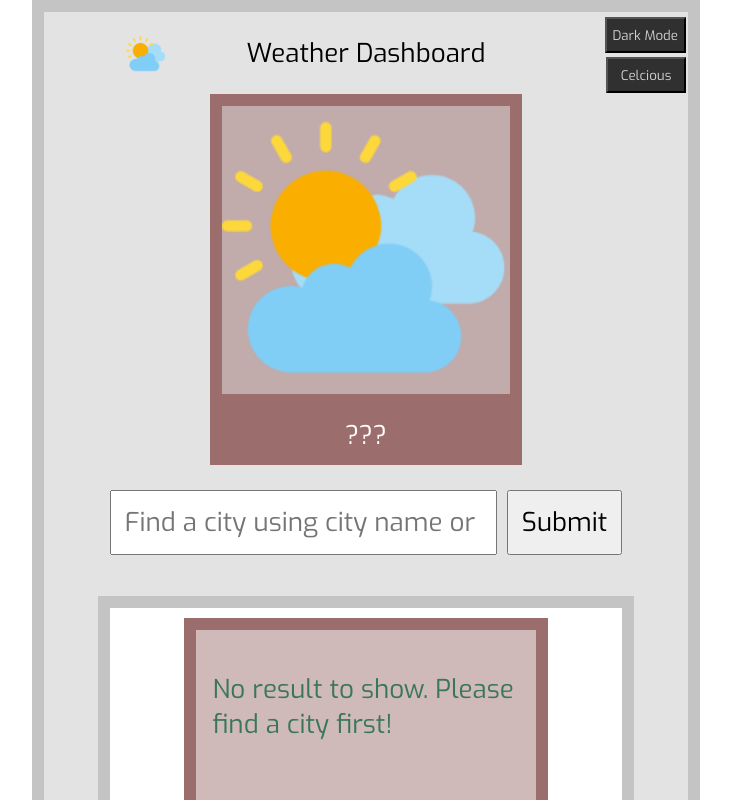
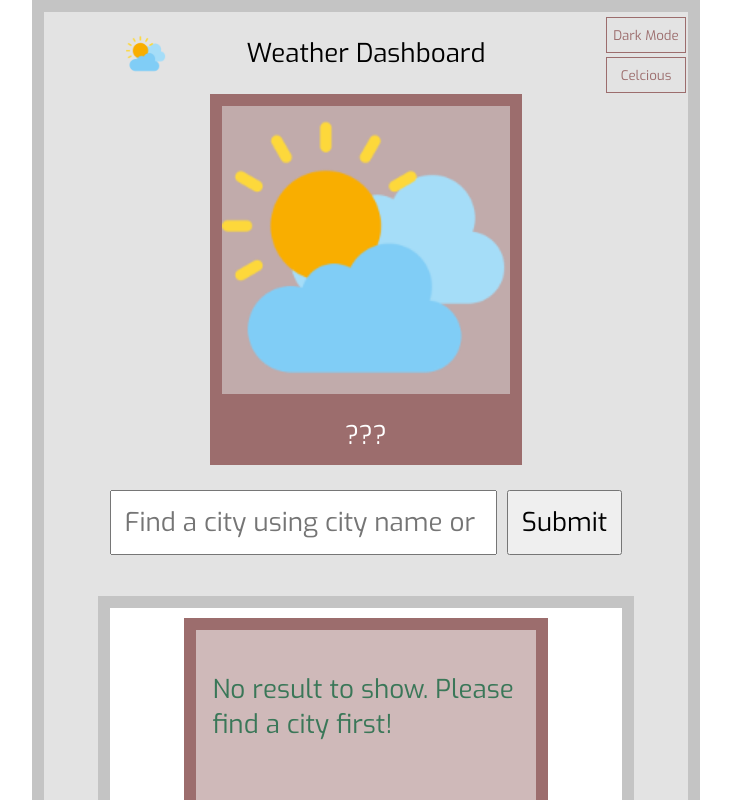
Before and after one commit to dvlprwchoi/weather-dashboard, a React (Create React App) app: page / in a window 1280 px wide. Shown: the top 800 px of the page, without its empty margins (274-1005 px from the left). Built offline with nearby package versions, Linux system fonts and the light colour scheme; no server answers.

Commit message:
Add toggle button animation

```diff
--- a/src/App.css
+++ b/src/App.css
@@ -6,14 +6,16 @@
   --background-color: rgb(48, 48, 48);
   --color: rgb(211, 209, 209);
   --toggle-button-background-color: #c4c4c4;
-  --toggle-button-color: black;
+  --toggle-button-color: #9c6d6d;
+  --toggle-button-border: #c4c4c4;
 }
 
 [theme='light'] {
   --background-color: #c4c4c47a;
   --color: black;
   --toggle-button-background-color: rgb(48, 48, 48);
-  --toggle-button-color: rgb(211, 209, 209);
+  --toggle-button-color: #9c6d6d;
+  --toggle-button-border: #9c6d6d;
 }
 
 * {
@@ -102,6 +104,16 @@ body {
   cursor: pointer;
   min-width: 10vh;
   min-height: 4.5vh;
+  background: transparent;
+  border: 1px solid var(--toggle-button-border);
+  outline: none;
+  transition: 1s ease-in-out;
+}
+
+.theme-toggle-button:hover,
+.unit-toggle-button:hover {
+  transition: 1s ease-in-out;
+  background: var(--toggle-button-background-color);
 }
 
 .Main {
```
